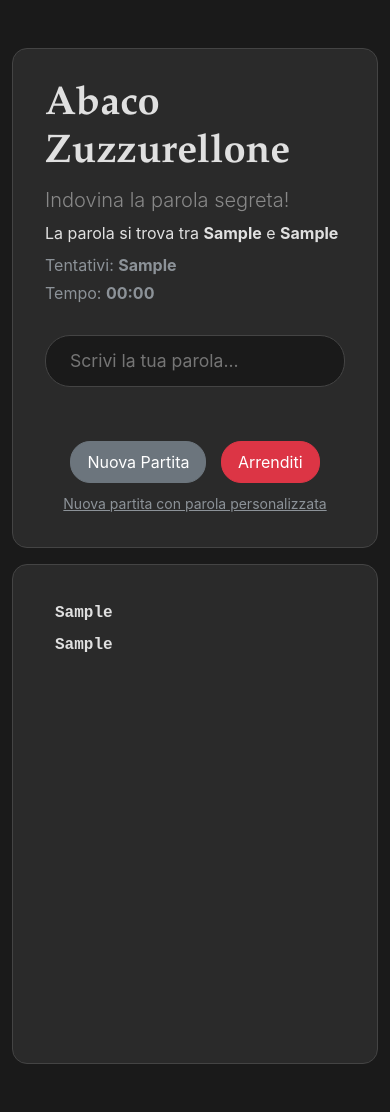
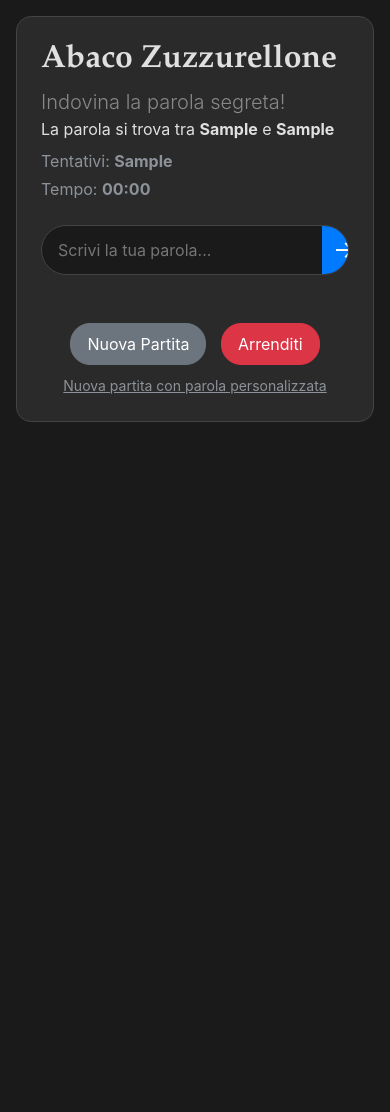
Before and after one commit to massidale/abaco-zuzzurellone-web, a Flask app: template templates/index.html in a window 390 px wide. After the commit the page ends 422 px from the top, so only its background shows below. Run offline with Flask 3, Linux system fonts and the light colour scheme; the template is opened without the code that fills it: most values are stand-ins (such as "Sample title", 1, 10 or a date in 2020); data that the repository does not hold is empty; parts of the project's set-up code (start-up, migrations or seed data) failed here and were passed over.

Commit message:
Ottimizza interfaccia per dispositivi mobile
- Nasconde alfabeto ausiliario su schermi piccoli (solo visibile su desktop)
- Ottimizza pulsante freccia per evitare tagli su mobile
- Aggiunge media queries per responsive design su telefoni
- Migliora padding e dimensioni per schermi piccoli

🤖 Generated with [Claude Code](https://claude.ai/code)

Co-Authored-By: Claude <noreply@anthropic.com>

```diff
--- a/static/style.css
+++ b/static/style.css
@@ -97,6 +97,10 @@ body {
     line-height: 1;
     cursor: pointer;
     transition: background-color 0.2s ease-in-out;
+    display: flex;
+    align-items: center;
+    justify-content: center;
+    min-width: 50px;
 }
 
 .btn-custom:hover {
@@ -142,3 +146,31 @@ body {
     margin-bottom: 0;
     border: none;
 }
+
+/* Mobile responsiveness */
+@media (max-width: 576px) {
+    .main-container {
+        margin: 1rem auto;
+        padding: 0 1rem;
+    }
+
+    .game-card {
+        min-height: auto;
+        max-height: none;
+        padding: 1.5rem;
+    }
+
+    .card-header-custom h1 {
+        font-size: 2rem;
+    }
+
+    .btn-custom {
+        padding: 0.75rem 1rem;
+        min-width: 45px;
+    }
+
+    .form-control-custom {
+        padding: 0.75rem 1rem;
+        font-size: 1rem;
+    }
+}
--- a/templates/index.html
+++ b/templates/index.html
@@ -77,7 +77,7 @@
             </div>
 
             <!-- Colonna Alfabeto Ausiliario -->
-            <div class="col-lg-5">
+            <div class="col-lg-5 d-none d-lg-block">
                 <div class="alphabet-card" id="alphabet-helper">
                     <!-- L'alfabeto verrà generato qui -->
                 </div>
```
